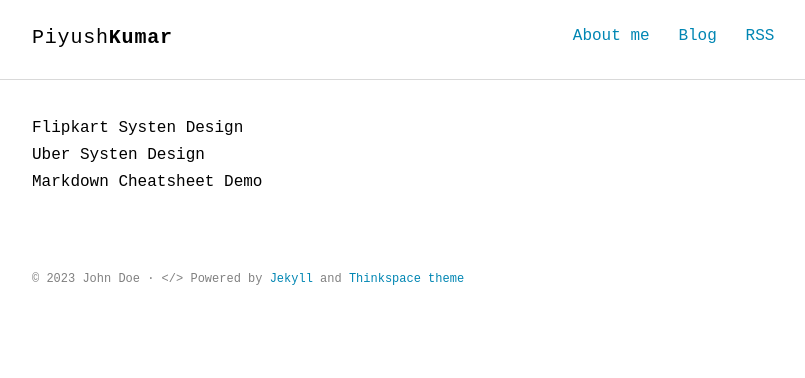
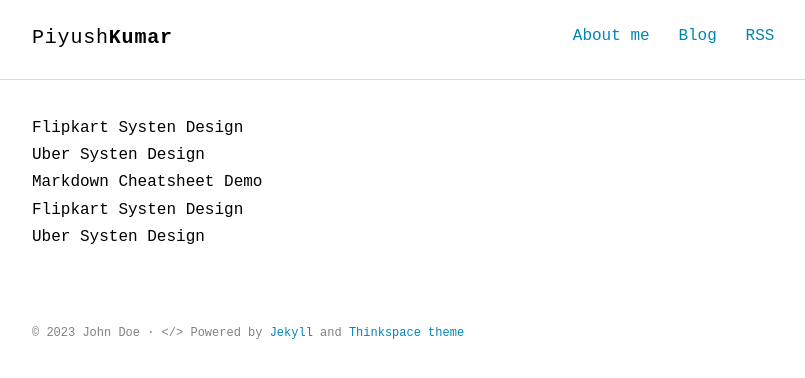
Before and after one commit to Pi-commits/pitech.github.io, a Jekyll site: the page built from blog/system_design.html, in a window 1280 px wide. Shown: the top 378 px of the page, without its empty margins (232-1037 px from the left). Built offline with Jekyll 4.4.1, drawn with Linux system fonts in a browser that asks for light colours; some web fonts are replaced.

Commit message:
new post v3

```diff
--- a/_posts/2023-10-19-uber-system-design.markdown
+++ b/_posts/2023-09-19-uber-system-design.markdown
@@ -4,9 +4,8 @@ title: "Uber Systen Design"
 description: "Includes HLD + LLD + DB Schema + Requests"
 comments: true
 keywords: "uber, system design"
+date: 2023-09-19 23:41:00 +05:30
+tags: SystemDesign
 ---
 
 ## Uber Systen Design
-
-date: 2023-10-19 23:41:00 +05:30
-tags: SystemDesign
--- a/_posts/2023-10-20-flipkart-system-design.markdown
+++ b/_posts/2023-09-20-flipkart-system-design.markdown
@@ -4,8 +4,8 @@ title: "Flipkart Systen Design"
 description: "Includes HLD + LLD + DB Schema + Requests"
 comments: true
 keywords: "flipkart, system design"
+date: 2023-09-19 23:41:00 +05:30
+tags: SystemDesign
 ---
 
 ## Flipkart Systen Design
-date: 2023-10-19 23:41:00 +05:30
-tags: SystemDesign
--- a/blog/system_design.html
+++ b/blog/system_design.html
@@ -15,5 +15,17 @@ permalink: /system-design
         </div>
       </article>
     {% endfor %}
+
+    {% assign posts = site.posts | where_exp: "item", "item.tags contains 'SystemDesign'" %}
+    {% for post in posts %}
+      <article class="post-item">
+        <div class="article-title">
+          <a class="post-link" href="{{ post.url | prepend: site.url }}">
+            {{ post.title }}
+          </a>
+        </div>
+      </article>
+    {% endfor %}
+
   </div>
 </section>
```
